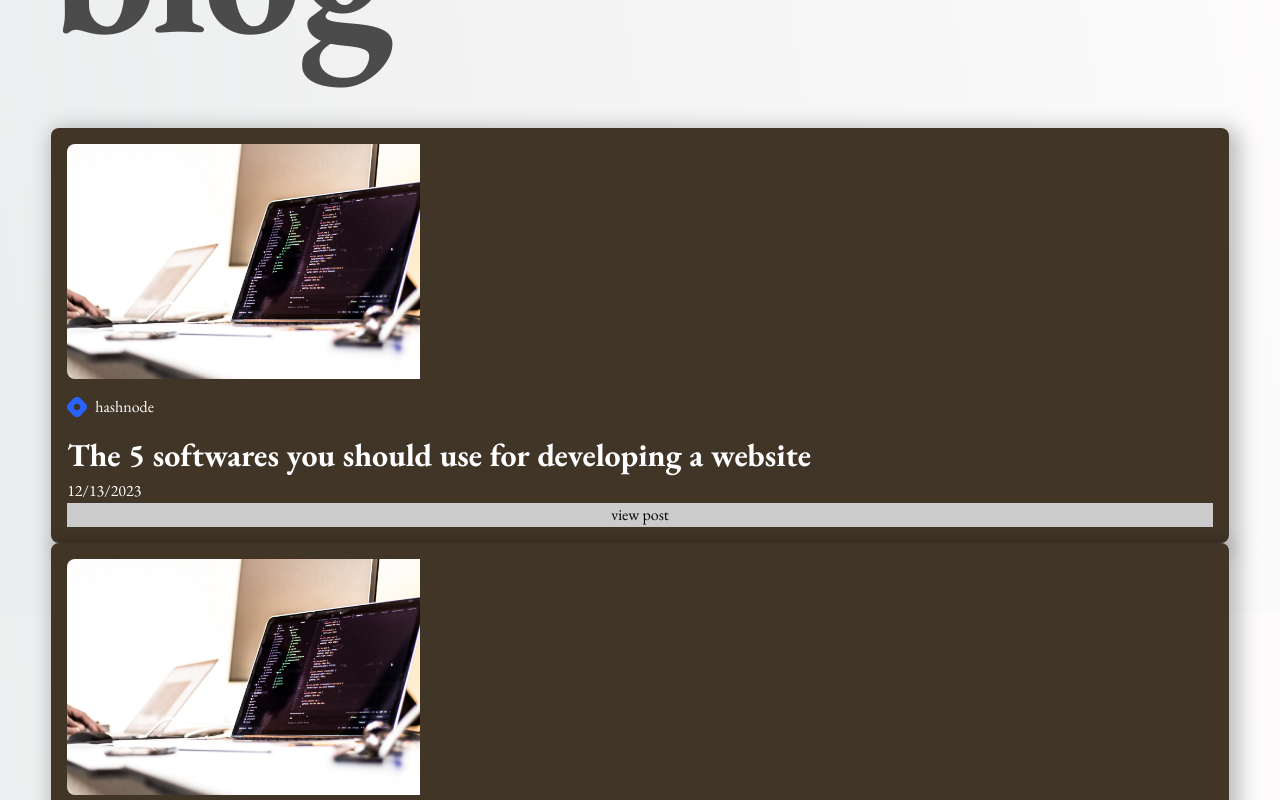
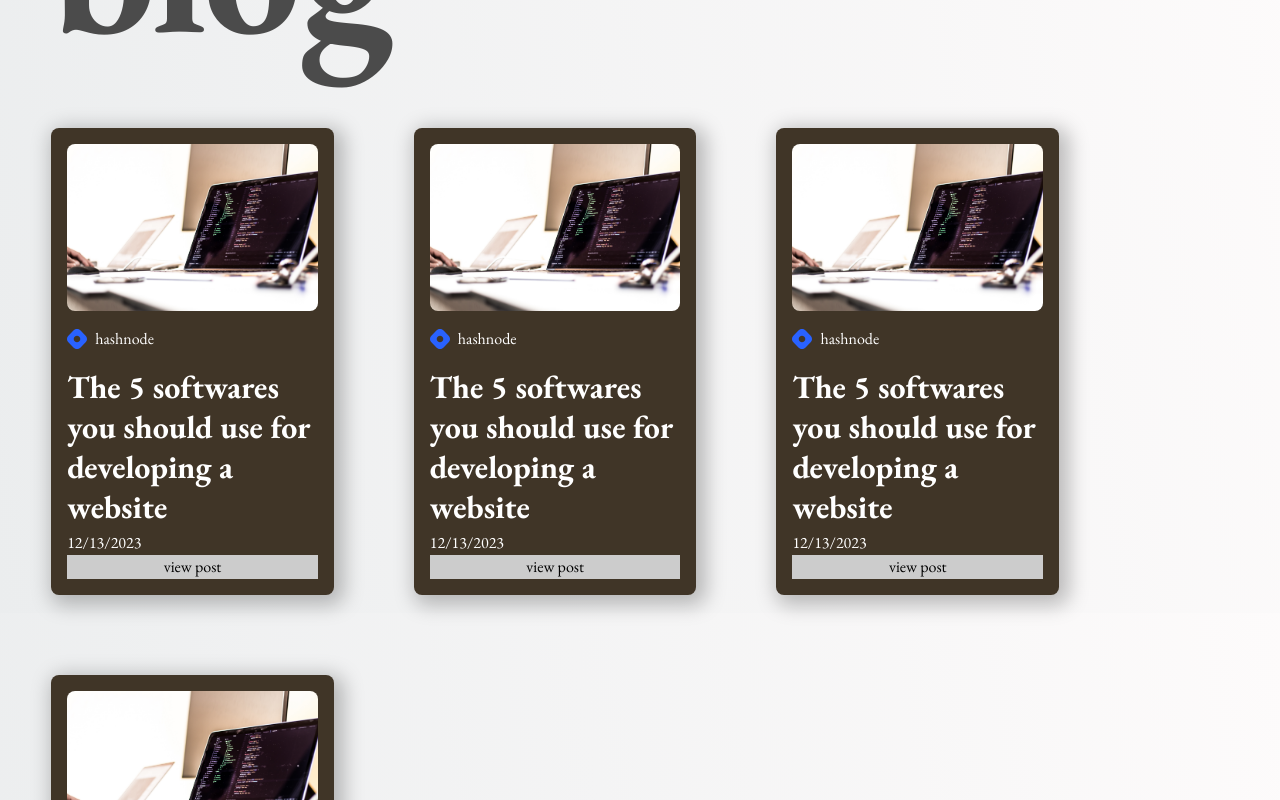
Before and after one commit to shunssv/kusakabe-site, a Next.js app: page / in a window 1280 px wide. Shown: the part 4000-4800 px from the top of the page. Built offline with nearby package versions, Linux system fonts and the light colour scheme; no server answers; a web font is replaced by a local one.

Commit message:
:lipstick: Layout blog container - KUS-3

```diff
--- a/src/styles/Home.module.scss
+++ b/src/styles/Home.module.scss
@@ -304,15 +304,19 @@
   }
 
   .blogList {
+    display: flex;
+    flex-wrap: wrap;
+    gap: 5em;
     margin-top: 4em;
   }
 
   .blogItem {
+    background: #403527;
     border-radius: 8px;
-    background: #403527;
     box-shadow: 5px 5px 20px 5px rgba(0, 0, 0, 0.25);
+    color: #ffffff;
+    flex-basis: 24%;
     padding: 1em;
-    color: #ffffff;
 
     .thumbnail {
       border-radius: 8px;
```
